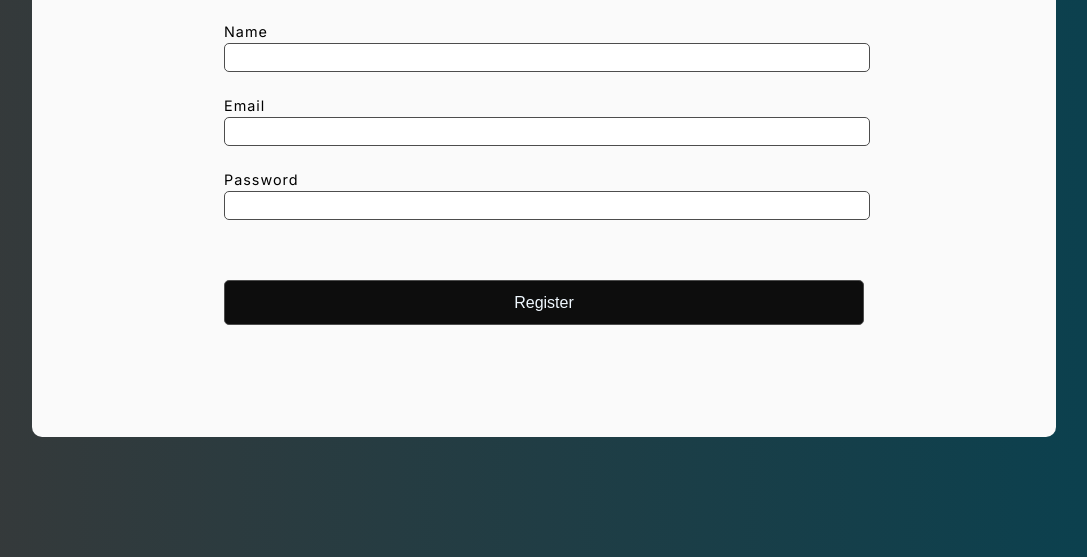
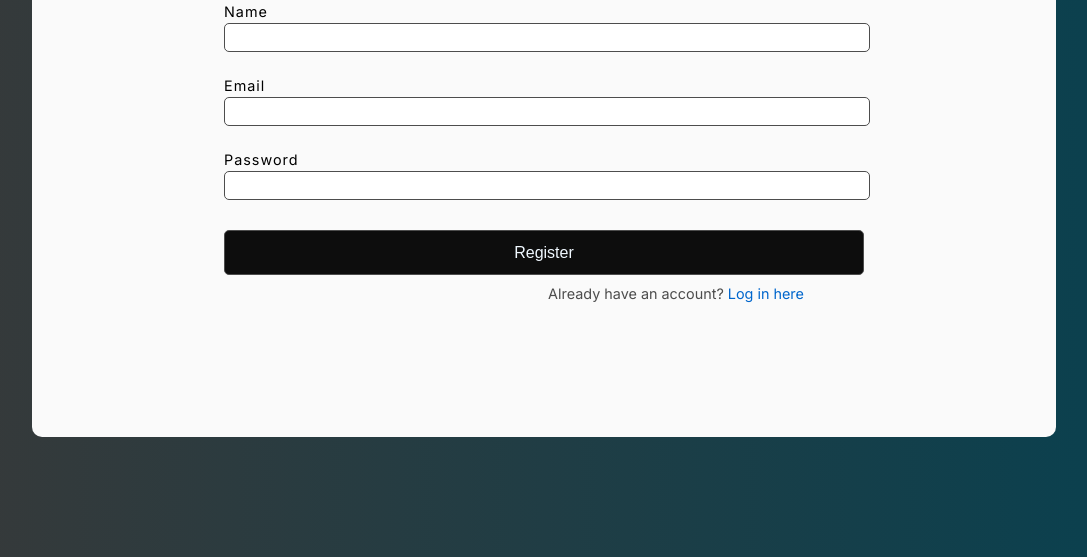
Before and after one commit to AndreLimaSa/localsapp, a website: page frontend/register.html in a window 1280 px wide. Shown: the part 243-800 px from the top of the page, without its empty margins (96-1183 px from the left). Drawn offline with Linux system fonts and the light colour scheme.

Commit message:
login/register/locais commit

```diff
--- a/frontend/register.html
+++ b/frontend/register.html
@@ -17,7 +17,7 @@
     }
     h2 {
       margin-top: 70px;
-      margin-bottom: 20px;
+      margin-bottom: 0px;
       font-family: "Inter", sans-serif;
 
   font-size: 1.6rem;
@@ -58,7 +58,7 @@ margin-top: 25px;
 }
 
 #btnregister{
-  margin-top: 60px;
+  margin-top: 30px;
   height: 45px;
   width: 50vw;
   border-radius: 5px;
@@ -89,7 +89,19 @@ margin-top: 25px;
       width: 80vw;
       margin-left: 30vw;
     }
-
+    #loginText {
+      margin-left: -120px;
+      margin-top: 10px;
+      font-size: 0.9rem;
+      color: hsl(0, 0%, 30%);
+    }
+    #loginLink {
+      color: hsl(210, 100%, 40%);
+      text-decoration: none;
+    }
+    #loginLink:hover {
+      text-decoration: underline;
+    }
   </style>
 </head>
 <body>
@@ -105,7 +117,9 @@ margin-top: 25px;
     <input type="password" id="regPassword" placeholder="" name="password" required>
     <button id="btnregister" type="submit">Register</button>
   </form>
-
+  <div id="loginText">
+    Already have an account? <a id="loginLink" href="/login">Log in here</a>
+  </div>
 </div>
 
 </div>
```
Also changed, not shown: frontend/locais.js (+10 -0 lines), frontend/login.html (+3 -0 lines).
